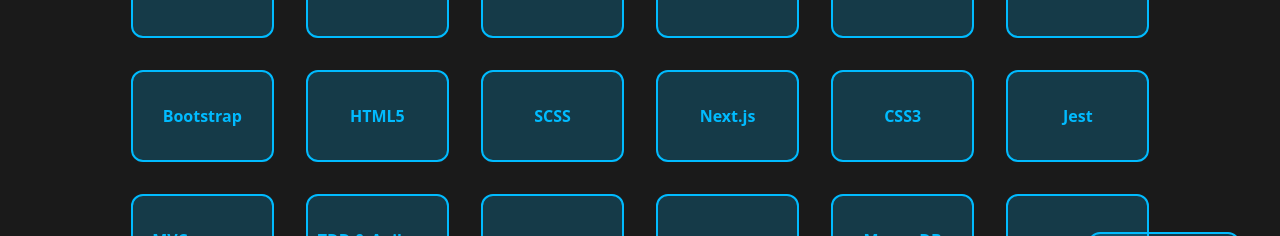
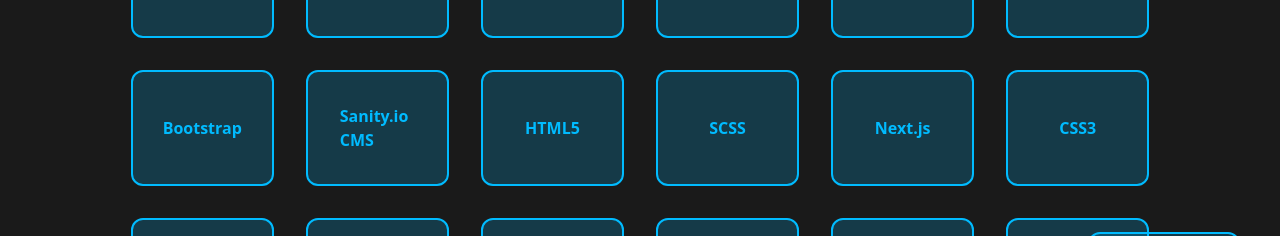
Before and after one commit to DariusGarcia/portfolio-2.0, a Next.js app: page /skills in a window 1280 px wide. Shown: the part 470-706 px from the top of the page. Built offline with nearby package versions, Linux system fonts and the light colour scheme.

Commit message:
added new skill

```diff
--- a/skillsList.js
+++ b/skillsList.js
@@ -13,6 +13,7 @@
     'REST APIs',
     'Tailwind CSS',
     'Bootstrap',
+    'Sanity.io CMS',
     'HTML5',
     'SCSS',
     'Next.js',
```
